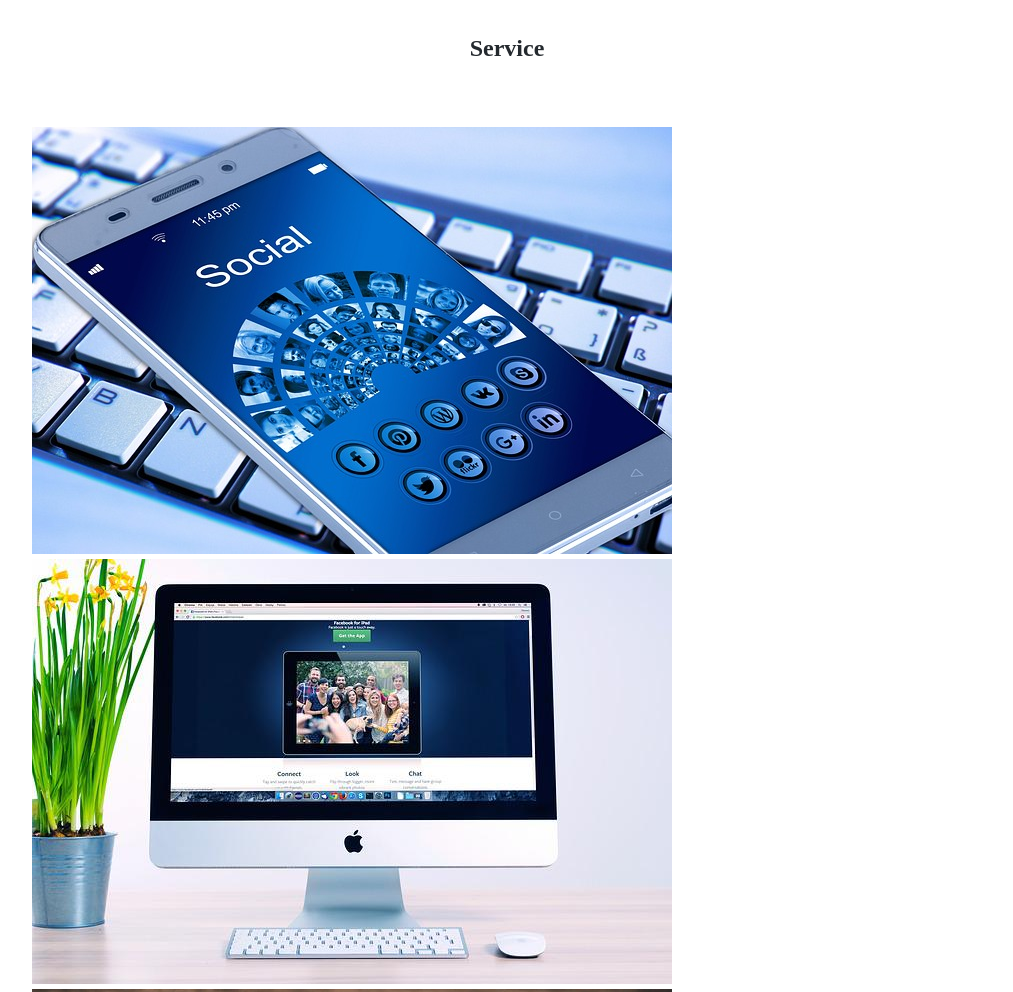
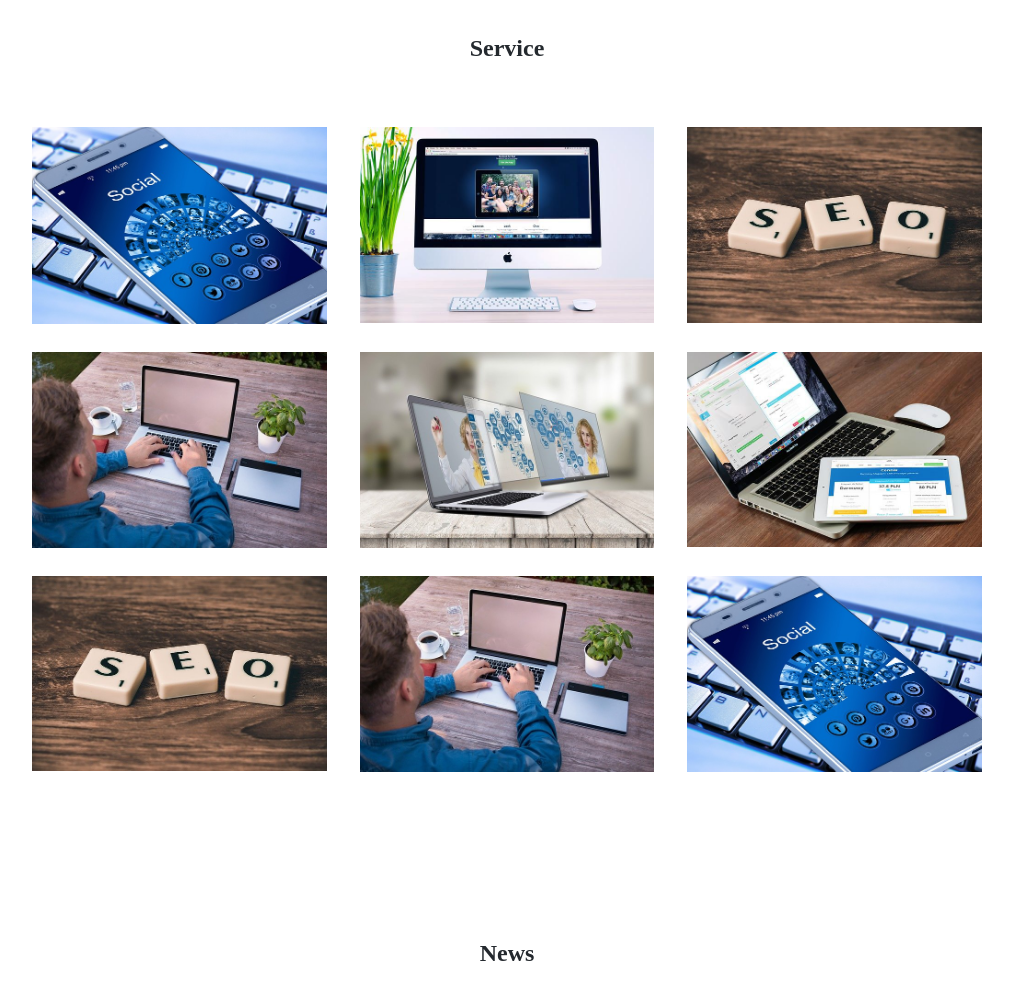
Before and after one commit to KanetyEngineer/MySchooli, a plain HTML site: page index.html in a window 1280 px wide. Shown: the part 1100-2092 px from the top of the page, without its empty margins (133-1146 px from the left). Drawn offline with nearby package versions, Linux system fonts and the light colour scheme; some packages are replaced by stand-ins of ours.

Commit message:
Update index.html

```diff
--- a/index.html
+++ b/index.html
@@ -56,16 +56,16 @@
     <section id="service" class="wrapper">
         <h2 class="sec-title">Service</h2>
 
-            <a>
-                <li><a href="https://kanetyengineer.github.io/ToDo-List-App-main/"><img src="./img/works1.jpg" alt="works1"></a></li>
-                <li><a href=""><img src="./img/works2.jpg" alt="works2"></li></a>
-                <li><a href=""><img src="./img/works3.jpg" alt="works3"></li></a>
-                <li><a href=""><img src="./img/works4.jpg" alt="works4"></li></a>
-                <li><a href=""><img src="./img/works5.jpg" alt="works5"></li></a>
-                <li><a href=""><img src="./img/works6.jpg" alt="works6"></li></a>
-                <li><a href=""><img src="./img/works3.jpg" alt="works3"></li></a>
-                <li><a href=""><img src="./img/works4.jpg" alt="works4"></li></a>
-                <li><a href=""><img src="./img/works1.jpg" alt="works1"></li></a>
+            <ul>
+                <li><img src="./img/works1.jpg" alt="works1"></li>
+                <li><img src="./img/works2.jpg" alt="works2"></li>
+                <li><img src="./img/works3.jpg" alt="works3"></li>
+                <li><img src="./img/works4.jpg" alt="works4"></li>
+                <li><img src="./img/works5.jpg" alt="works5"></li>
+                <li><img src="./img/works6.jpg" alt="works6"></li>
+                <li><img src="./img/works3.jpg" alt="works3"></li>
+                <li><img src="./img/works4.jpg" alt="works4"></li>
+                <li><img src="./img/works1.jpg" alt="works1"></li>
             </ul>
 
     </section>
@@ -105,7 +105,8 @@
                 <dt><label for="content">内容</label></dt>
                 <dd><textarea name="message" id="content" cols="30" rows="10" required></textarea></dd>
             </dl>
-            <p class="submit-p">送信に成功すると「{"message":"Email Sent","success":true}」が表示されます。表示されたらブラウザバックしてください。<br>この文が表示されない場合はもう一度送信してください。</p>
+            <p class="submit-p">送信に成功すると「{"message":"Email Sent","success":true}」が表示されます。表示されたらブラウザバックしてください。
+                <br>この文が表示されない場合はもう一度送信してください。</p>
             <div class="button"><input type="submit" value="送信"></div>
     </form>
     </section>
```
